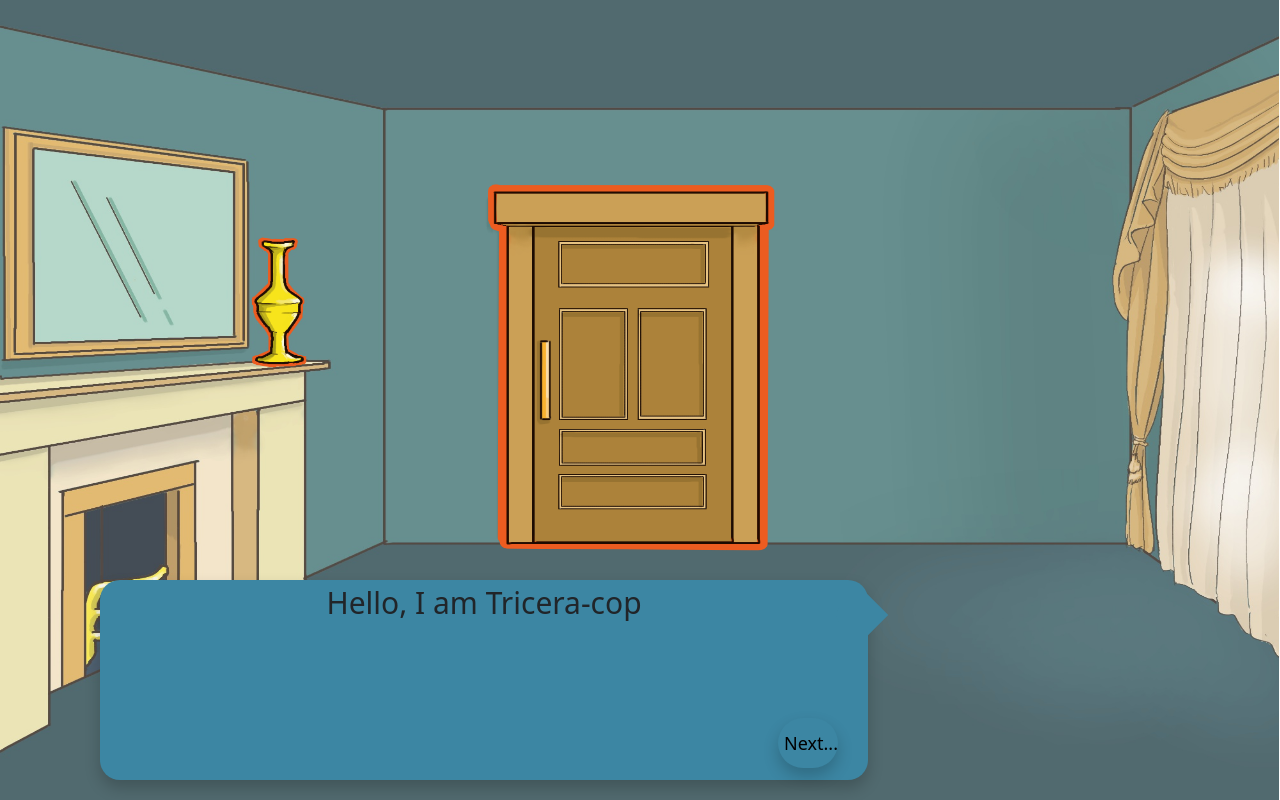
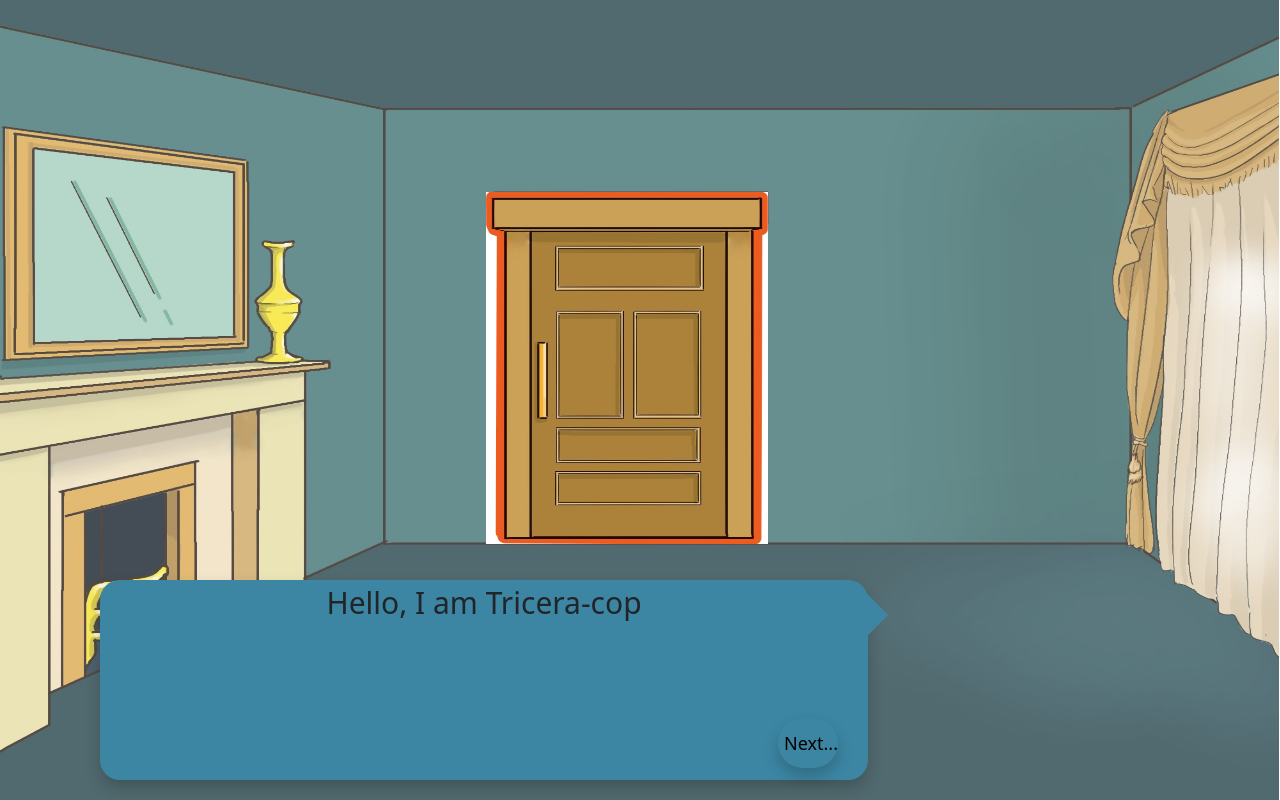
Before and after one commit to SeanEmmers/tricera-COPS, a React (Create React App) app: page / in a window 1280 px wide. Built offline with nearby package versions, Linux system fonts and the light colour scheme.

Commit message:
debugged issue with door outline image

```diff
--- a/src/App.css
+++ b/src/App.css
@@ -21,12 +21,20 @@ body  {
   left: 0;
 }
 
-.objectOutline {
+/* .objectOutline {
   height: 100vh;
   width: 99.9%;
   position: absolute;
   top: 0px;
   left: 0px;
+} */
+
+.doorOutline {
+  height: 44%;
+  width: 22%;
+  position: absolute;
+  top: 24%;
+  right: 40%;
 }
 
 body {
--- a/src/components/landing-room/LandingRoom.js
+++ b/src/components/landing-room/LandingRoom.js
@@ -1,6 +1,6 @@
 import React from "react";
 import RoomOneImage from "./room-one-images/RoomOneImage.jpeg";
-import OrangeDoor from "./room-one-images/orange-door.png";
+import OrangeDoor from "./room-one-images/orange-door-test.jpeg";
 import Popup from "./PopUp";
 import { useState } from 'react';
 import jarOutline from "./room-one-images/jarOutline.png";
@@ -33,7 +33,7 @@ const Door = () => {
 
   return(
     <div>
-     <img className="objectOutline" onClick={() => setButtonPopup(true)} src={OrangeDoor} alt="OrageDoor">
+     <img className="doorOutline" onClick={() => setButtonPopup(true)} src={OrangeDoor} alt="OrangeDoor">
       </img>
       <Popup trigger={buttonPopUp} setTrigger={setButtonPopup}>
         <div className="EndingText">
@@ -50,7 +50,7 @@ const LandingRoom = () => {
     <div className='LandingRoom'>
       <div className="parent">
         <img className="backgroundImage" src={RoomOneImage} alt="TriceraCop" />
-        <img className="objectOutline" id="OrangeLine" src={jarOutline} alt="Jar" />
+        {/* <img className="objectOutline" id="OrangeLine" src={jarOutline} alt="Jar" /> */}
         <Door/>
         <SpeechBubble/>
       </div>
```
Also changed, not shown: src/components/landing-room/room-one-images/orange-door-test.jpeg (added), 1 other file (tests, documents, lock files or other folders).
